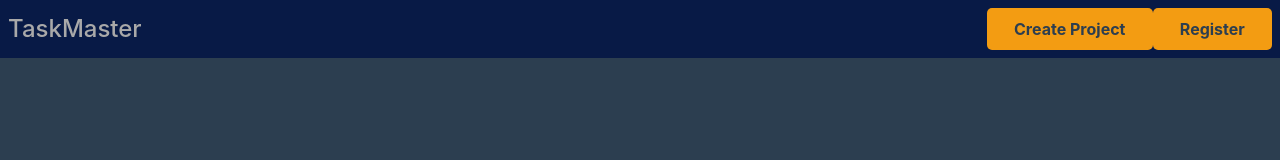
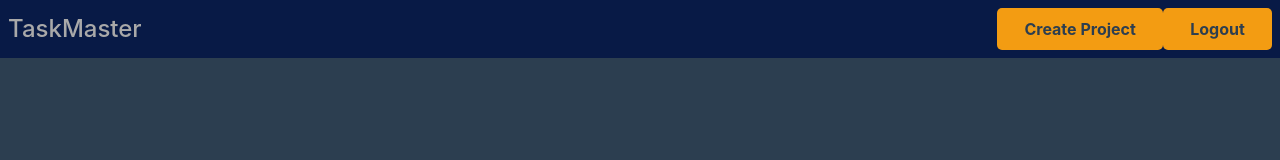
Before and after one commit to buchristo/Taskmaster, a React (Vite) app in the folder Frontend/taskmasterfront/: page / in a window 1280 px wide. Shown: the top 160 px of the page. Built offline with nearby package versions, Linux system fonts and the light colour scheme; sample sign-in values are in the browser's storage.

Commit message:
implement conditional rendering in header dependent if user is authenticated or not

```diff
--- a/Frontend/taskmasterfront/src/components/Header.jsx
+++ b/Frontend/taskmasterfront/src/components/Header.jsx
@@ -1,9 +1,19 @@
 import '../styles/Header.css'
 import { Outlet, Link } from 'react-router-dom'
 import { useStore } from "../statestore/useStore"
+import { useNavigate } from 'react-router-dom';
 
 function Header() {
+  const navigate = useNavigate();
   const authenticated = useStore((state) => state.authenticated);
+  const logoutStore = useStore((state) => state.logout);
+  const setUser = useStore((state) => state.setUser);
+
+  function handleLogout(){
+    setUser(null);
+    logoutStore();
+    navigate("/");
+  }
 
   return (
     <div className="Header">
@@ -14,18 +24,28 @@ function Header() {
             TaskMaster
           </Link>
         </li>
-        {authenticated &&
+        {
+        authenticated &&
         <li>
           <Link to="/project/create">
             <button type='button'>Create Project</button>
           </Link>
         </li>
         }
-        <li>
+        {
+          authenticated &&
+          <li>
+            <button type='button' onClick={handleLogout}>Logout</button>
+          </li>
+        }
+        {
+          !authenticated &&
+          <li>
           <Link to="/register">
             <button type="button">Register</button>
           </Link>
         </li>
+        }
       </ul>
     </nav>
     <Outlet />
```
